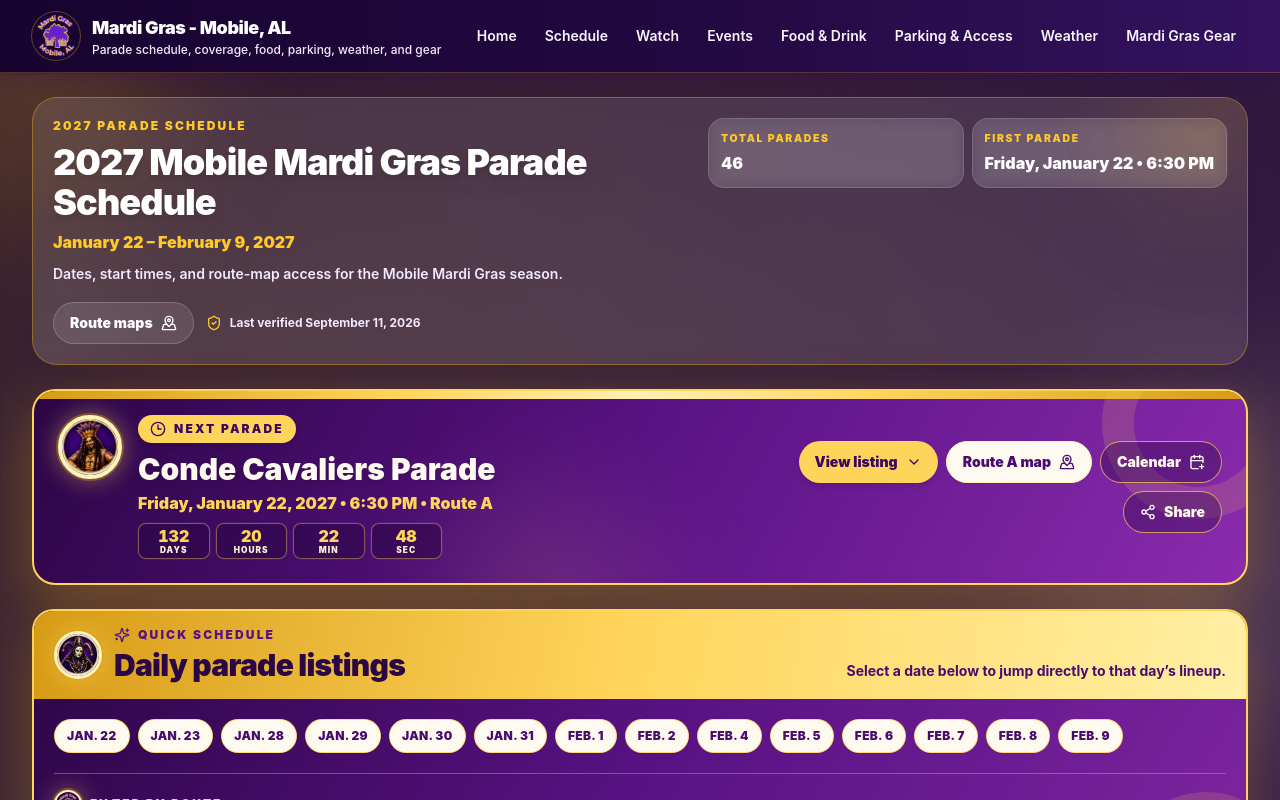
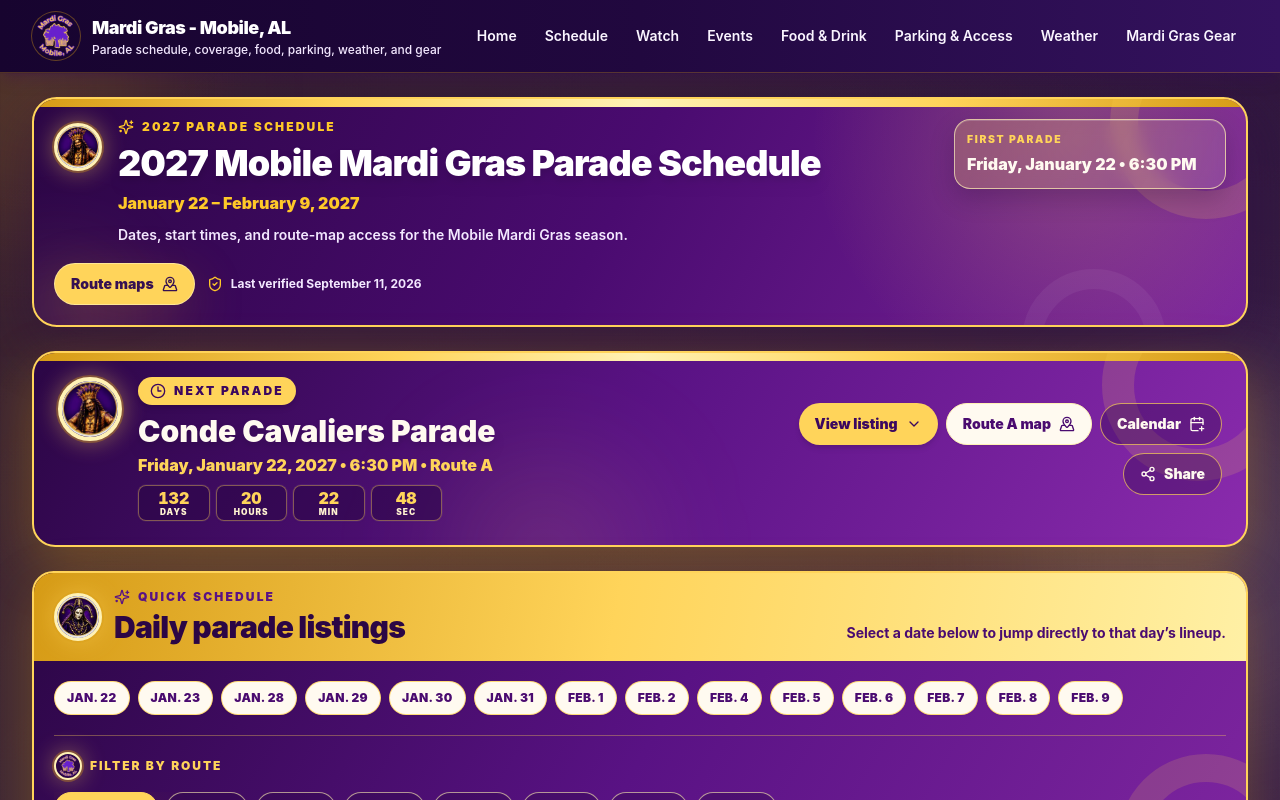
Before and after one commit to TheCryptoArborist/251mardigras, a Next.js app: page /schedule in a window 1280 px wide. Shown: the top 800 px of the page. Built offline with nearby package versions, Linux system fonts and the light colour scheme.

Commit message:
Make schedule summary panel festive

```diff
--- a/src/components/ScheduleRouteViewer.tsx
+++ b/src/components/ScheduleRouteViewer.tsx
@@ -230,22 +230,26 @@ export function ScheduleRouteViewer({ schedule, focusParadeId }: ScheduleRouteVi
       <div className="pointer-events-none absolute inset-0 z-0 bg-[radial-gradient(circle_at_18%_8%,rgba(255,201,40,0.18),transparent_28%),radial-gradient(circle_at_78%_22%,rgba(255,255,255,0.10),transparent_32%),linear-gradient(180deg,rgba(23,4,47,0.05),rgba(23,4,47,0.34))]" aria-hidden="true" />
 
       <div className="relative z-10 mx-auto max-w-7xl space-y-6 px-4 py-6 sm:px-6 lg:px-8">
-        <section className="relative overflow-hidden rounded-[1.55rem] border border-parade-gold/50 bg-white/10 p-4 text-white shadow-card backdrop-blur sm:p-5">
-          <span className="pointer-events-none absolute right-[-4rem] top-[-5rem] h-44 w-44 rounded-full bg-parade-gold/20 blur-3xl" aria-hidden="true" />
-          <span className="pointer-events-none absolute bottom-[-5rem] left-[-5rem] h-40 w-40 rounded-full bg-white/10 blur-3xl" aria-hidden="true" />
+        <section className="relative overflow-hidden rounded-[1.55rem] border-2 border-[#ffd45a] bg-[radial-gradient(circle_at_86%_16%,rgba(255,212,90,0.22),transparent_25%),linear-gradient(118deg,#2b0645_0%,#4a0b70_48%,#7d259f_100%)] p-4 text-white shadow-[0_20px_55px_rgba(43,6,69,0.42)] sm:p-5">
+          <span className="pointer-events-none absolute inset-x-0 top-0 h-2 bg-[linear-gradient(90deg,#d69b16,#ffd45a,#fff2b5,#ffd45a,#d69b16)]" aria-hidden="true" />
+          <span className="pointer-events-none absolute right-[-3.5rem] top-[-4.5rem] h-48 w-48 rounded-full border-[1.75rem] border-[#ffd45a]/15" aria-hidden="true" />
+          <span className="pointer-events-none absolute bottom-[-5.5rem] right-[5rem] h-36 w-36 rounded-full border-[1.25rem] border-white/5" aria-hidden="true" />
+          <span className="pointer-events-none absolute bottom-[-4rem] left-[-3rem] h-36 w-36 rounded-full bg-[#ffd45a]/10 blur-2xl" aria-hidden="true" />
 
           <div className="relative z-10 flex flex-col gap-4 lg:flex-row lg:items-start lg:justify-between">
-            <div className="min-w-0">
-              <p className="text-xs font-black uppercase tracking-[0.18em] text-parade-goldBright">2027 parade schedule</p>
-              <h1 className="mt-2 text-3xl font-black leading-tight tracking-tight text-white drop-shadow-lg sm:text-4xl">2027 Mobile Mardi Gras Parade Schedule</h1>
-              <p className="mt-2 text-base font-black text-parade-goldBright">{schedule.displayDateRange}</p>
-              <p className="mt-2 max-w-3xl text-sm font-semibold leading-6 text-purple-100">
-                Dates, start times, and route-map access for the Mobile Mardi Gras season.
-              </p>
+            <div className="flex min-w-0 items-start gap-3 sm:gap-4">
+              <div className="mt-1 hidden sm:block"><BannerArtworkIcon kind="king" size="medium" /></div>
+              <div>
+                <p className="flex items-center gap-2 text-xs font-black uppercase tracking-[0.18em] text-parade-goldBright"><Sparkles className="h-4 w-4" aria-hidden="true" /> 2027 parade schedule</p>
+                <h1 className="mt-2 text-3xl font-black leading-tight tracking-tight text-white drop-shadow-lg sm:text-4xl">2027 Mobile Mardi Gras Parade Schedule</h1>
+                <p className="mt-2 text-base font-black text-parade-goldBright">{schedule.displayDateRange}</p>
+                <p className="mt-2 max-w-3xl text-sm font-semibold leading-6 text-purple-100">
+                  Dates, start times, and route-map access for the Mobile Mardi Gras season.
+                </p>
+              </div>
             </div>
 
-            <div className="grid shrink-0 gap-2 sm:grid-cols-2 lg:min-w-[20rem] lg:grid-cols-1 xl:grid-cols-2">
-              <ScheduleStat label="Total parades" value={`${allParades.length}`} />
+            <div className="shrink-0 lg:min-w-[17rem]">
               <ScheduleStat label="First parade" value={firstParade ? `${firstParade.day.label} • ${firstParade.time}` : "Posted"} />
             </div>
           </div>
@@ -253,7 +257,7 @@ export function ScheduleRouteViewer({ schedule, focusParadeId }: ScheduleRouteVi
           <div className="relative z-10 mt-4 flex flex-wrap gap-2">
             <a
               href="#all-route-maps"
-              className="inline-flex items-center gap-2 rounded-full border border-white/20 bg-white/10 px-4 py-2.5 text-sm font-black text-white transition hover:-translate-y-0.5 hover:bg-white/15"
+              className="inline-flex items-center gap-2 rounded-full border border-[#fff2b5]/65 bg-[#ffd45a] px-4 py-2.5 text-sm font-black text-[#351052] shadow-glow transition hover:-translate-y-0.5 hover:bg-[#fff2b5]"
             >
               Route maps <MapPinned className="h-4 w-4" aria-hidden="true" />
             </a>
@@ -480,9 +484,9 @@ export function ScheduleRouteViewer({ schedule, focusParadeId }: ScheduleRouteVi
 
 function ScheduleStat({ label, value }: { label: string; value: string }) {
   return (
-    <div className="rounded-2xl border border-white/15 bg-white/10 p-3 shadow-sm backdrop-blur">
-      <p className="text-[0.65rem] font-black uppercase tracking-[0.16em] text-parade-goldBright">{label}</p>
-      <p className="mt-1 text-sm font-black leading-tight text-white sm:text-base">{value}</p>
+    <div className="rounded-2xl border border-[#fff2b5]/70 bg-[linear-gradient(120deg,rgba(255,212,90,0.24),rgba(255,255,255,0.10))] p-3 shadow-[inset_0_1px_0_rgba(255,255,255,0.18),0_10px_25px_rgba(31,3,55,0.24)] backdrop-blur">
+      <p className="text-[0.65rem] font-black uppercase tracking-[0.16em] text-[#ffd45a]">{label}</p>
+      <p className="mt-1 text-sm font-black leading-tight text-[#fffaf0] sm:text-base">{value}</p>
     </div>
   );
 }
```
